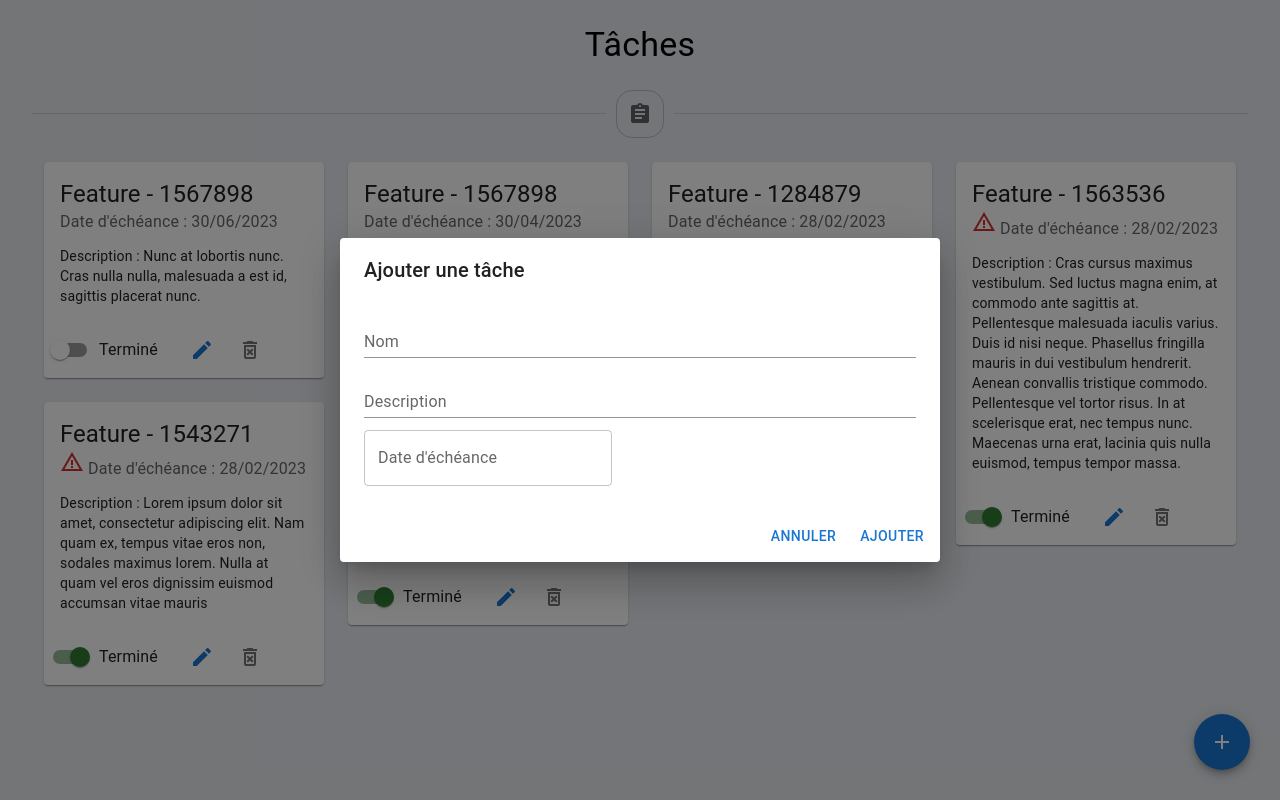
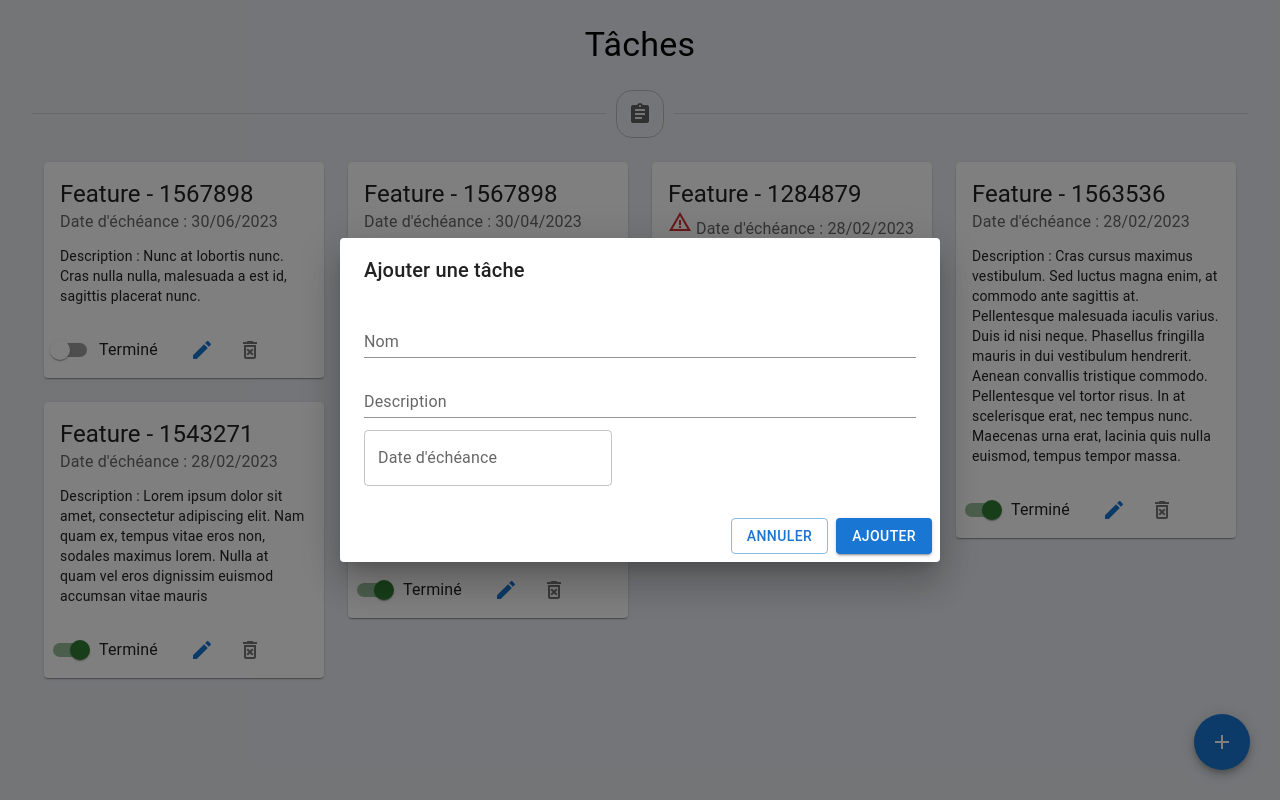
Before and after one commit to suzette-sousa/incube, a React (Vite) app: page / in a window 1280 px wide. Both pictures are taken after a click on the button 1222 px from the left and 742 px from the top of the page. Built offline with nearby package versions, Linux system fonts and the light colour scheme.

Commit message:
feat add task

```diff
--- a/package.json
+++ b/package.json
@@ -19,6 +19,7 @@
     "dayjs": "^1.11.7",
     "react": "^18.2.0",
     "react-dom": "^18.2.0",
+    "react-uuid": "^2.0.0",
     "sass": "^1.60.0"
   },
   "devDependencies": {
--- a/src/components/AddTask.jsx
+++ b/src/components/AddTask.jsx
@@ -1,4 +1,4 @@
-import { useState } from "react";
+import { useState, useContext } from "react";
 import Button from '@mui/material/Button';
 import TextField from '@mui/material/TextField';
 import Dialog from '@mui/material/Dialog';
@@ -8,13 +8,40 @@ import DialogTitle from '@mui/material/DialogTitle';
 import AddIcon from '@mui/icons-material/Add';
 import { DateField } from '@mui/x-date-pickers/DateField';
 import Fab from '@mui/material/Fab';
+import { TasksContext } from '../context/TasksContext';
+import uuid from 'react-uuid';
+import { formatISO } from 'date-fns';
+import Alert from '@mui/material/Alert';
 
 const AddTask = () => {
   const [open, setOpen] = useState(false);
+  const [taskName, setTaskName] = useState(null);
+  const [taskDescr, setTaskDescr] = useState(null);
+  const [taskDuedate, setTaskDuedate] = useState(null);
+  const [error, setError] = useState(false);
+
+  const { addTask } = useContext(TasksContext);
 
   const handleClickOpen = () => setOpen(true);
 
-  const handleClose = () => setOpen(false);
+  const handleClose = () => {
+    setOpen(false);
+    setError(false);
+    setTaskName(null);
+    taskDescr(null);
+    taskDuedate(null);
+  }
+
+  const handleSubmit = () => {
+    if (!taskName) {
+      setError(true);
+      return false;
+    }
+
+    const newTask = { id: uuid(), name: taskName, descr: taskDescr, duedate: taskDuedate, completed: false };
+    addTask(newTask);
+    handleClose();
+  }
 
   return (
     <>
@@ -24,6 +51,7 @@ const AddTask = () => {
 
       <Dialog open={open} onClose={handleClose} sx={{ "& .MuiDialog-paper": { width: "100%" } }}>
         <DialogTitle>Ajouter une tâche</DialogTitle>
+
         <DialogContent>
           <TextField
             margin="dense"
@@ -32,6 +60,7 @@ const AddTask = () => {
             type="text"
             fullWidth
             variant="standard"
+            onChange={(e) => setTaskName(e.target.value)}
           />
           <TextField
             margin="dense"
@@ -40,15 +69,20 @@ const AddTask = () => {
             type="text"
             fullWidth
             variant="standard"
+            onChange={(e) => setTaskDescr(e.target.value)}
           />
           <DateField
             margin="dense"
             label="Date d'échéance"
+            onChange={(e) => setTaskDuedate(formatISO(new Date(e)))}
+            format="DD-MM-YYYY"
           />
+          {error && <Alert severity="error">Le nom est obligatoire</Alert>}
         </DialogContent>
+
         <DialogActions>
-          <Button onClick={handleClose}>Annuler</Button>
-          <Button onClick={handleClose}>Ajouter</Button>
+          <Button onClick={handleClose} variant="outlined">Annuler</Button>
+          <Button onClick={handleSubmit} variant="contained">Ajouter</Button>
         </DialogActions>
       </Dialog>
     </>
--- a/src/components/Task.jsx
+++ b/src/components/Task.jsx
@@ -38,12 +38,16 @@ const Task = (props) => {
           <Typography variant="h5" component="div">
             {task.name}
           </Typography>
-          <Typography sx={{ mb: 1.5 }} color="text.secondary">
-            {isPast(parseISO(task.duedate)) && task.completed && <WarningAmberIcon color="error" />} Date d'échéance : {format(parseISO(task.duedate), 'dd/MM/yyyy')}
-          </Typography>
-          <Typography variant="body2">
-            Description : {task.descr}
-          </Typography>
+          {task.duedate && (
+            <Typography sx={{ mb: 1.5 }} color="text.secondary">
+              {isPast(parseISO(task.duedate)) && !task.completed && <WarningAmberIcon color="error" />} Date d'échéance : {format(parseISO(task.duedate), 'dd/MM/yyyy')}
+            </Typography>
+          )}
+          {task.descr && (
+            <Typography variant="body2">
+              Description : {task.descr}
+            </Typography>
+          )}
         </CardContent>
         <CardActions>
           <FormControlLabel control={<Switch checked={task.completed} color={task.completed ? "success" : "default"} onChange={() => switchStatus(task.id)} />} label="Terminé" />
--- a/src/context/TasksContext.jsx
+++ b/src/context/TasksContext.jsx
@@ -6,17 +6,19 @@ export const TasksContext = createContext(null);
 export const TasksProvider = ({ children }) => {
   const [tasks, setTasks] = useState(tasksData);
 
-  const switchStatus = (id) => {
+  const addTask = addedTask => setTasks([{ ...addedTask }, ...tasks]);
+
+  const switchStatus = id => {
     setTasks(tasks => tasks.map(task => {
       if (task.id === id) return { ...task, completed: !task.completed }
       return { ...task }
-    })
-    )
+    }))
   }
+
   const deleteTask = id => setTasks(tasks => tasks.filter(task => task.id !== id));
 
   return (
-    <TasksContext.Provider value={{ tasks, switchStatus, deleteTask }}>
+    <TasksContext.Provider value={{ tasks, addTask, switchStatus, deleteTask }}>
       {children}
     </TasksContext.Provider>
   );
```
